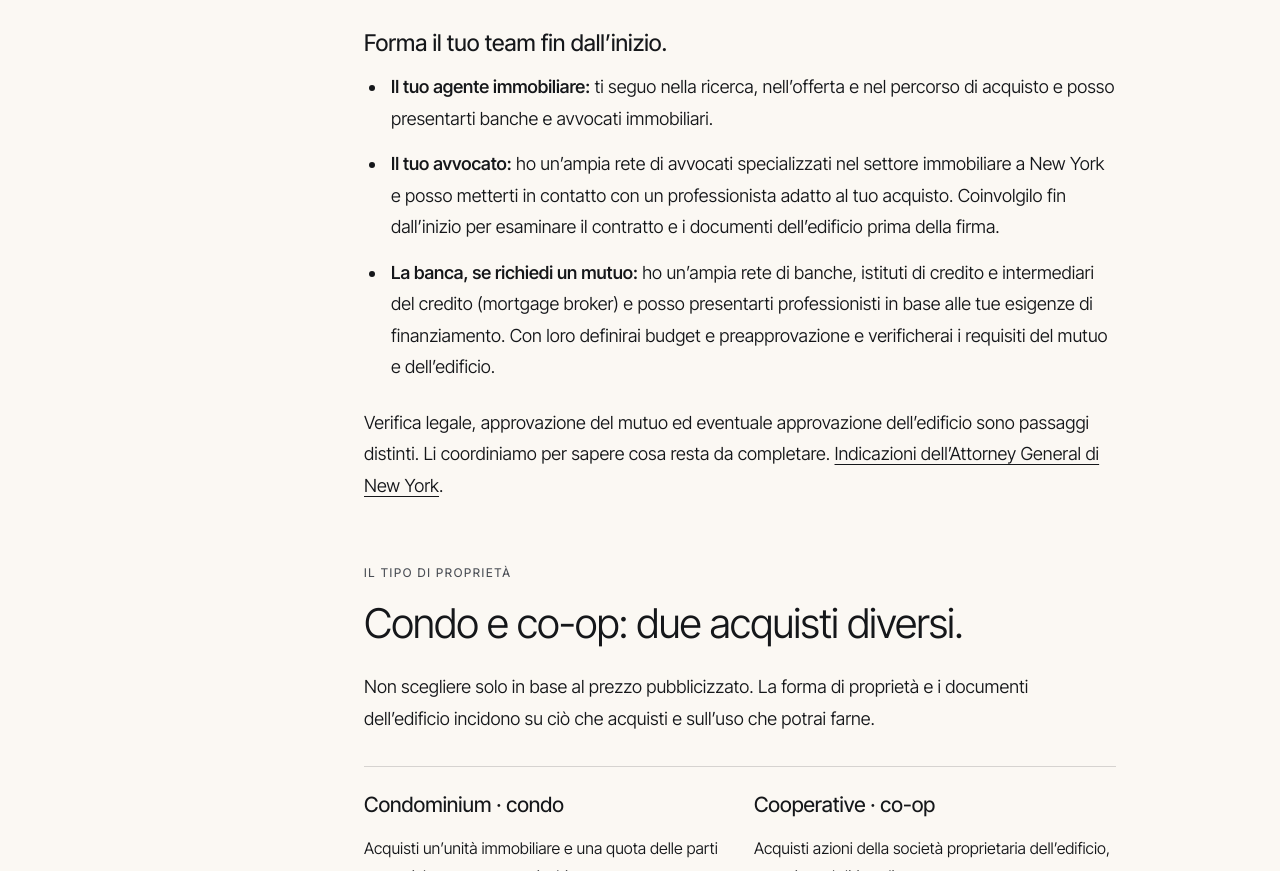
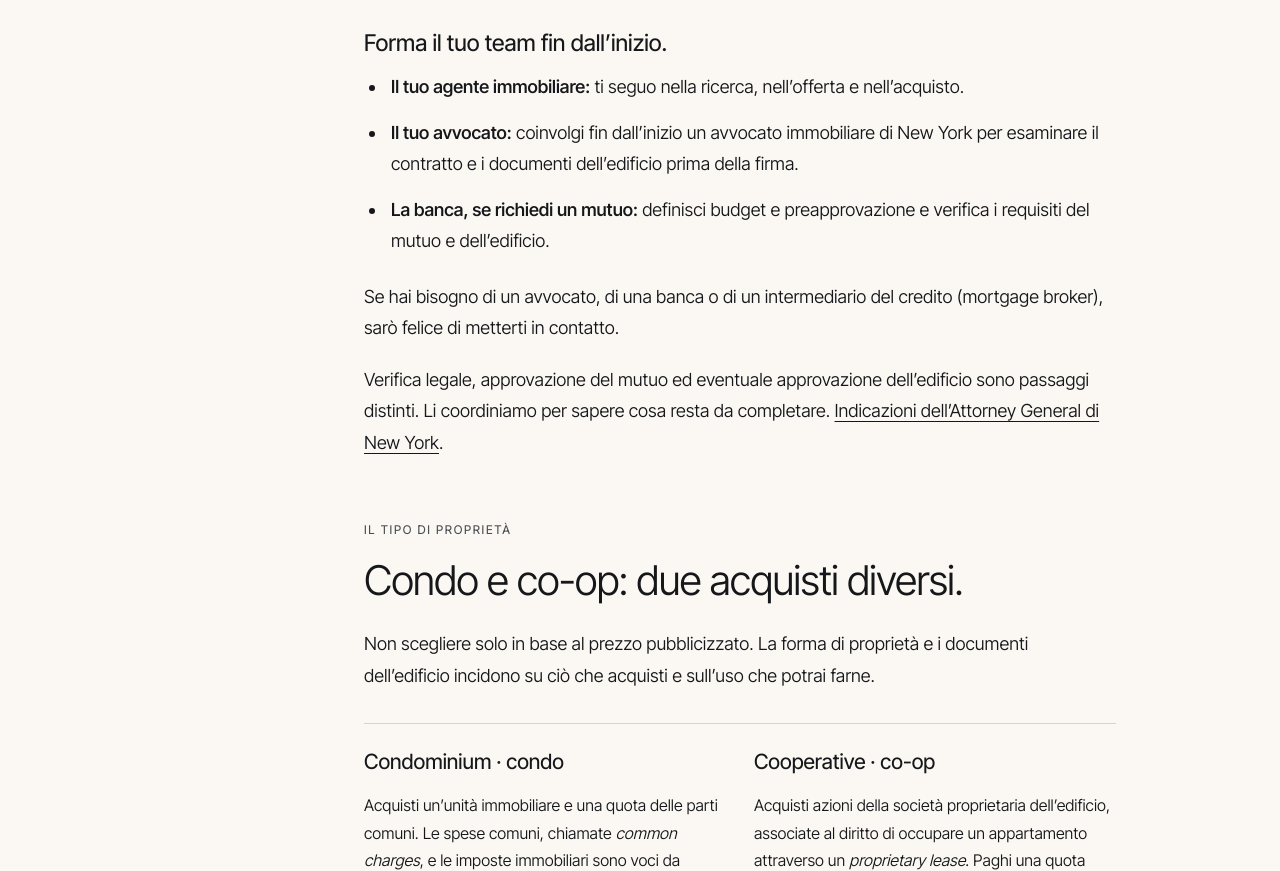
Before and after one commit to glennvelasco/glennvelasco.github.io, a plain HTML site: page it/comprare-casa-new-york.html in a window 1280 px wide. Shown: the part 1743-2614 px from the top of the page. Drawn offline with Linux system fonts and the light colour scheme.

Commit message:
Keep professional introductions a simple offer of help

```diff
--- a/it/comprare-casa-new-york.html
+++ b/it/comprare-casa-new-york.html
@@ -63,7 +63,7 @@
 <section id="prima-di-iniziare"><p class="label section-number">Prima di iniziare</p><h2>Parti da un piano e dal team giusto.</h2>
 <p>Comprare a New York significa valutare sia l’appartamento sia l’edificio di cui fa parte. Prima delle visite, metti a fuoco tre aspetti: come userai la casa, quanto vuoi impegnare nell’acquisto e quali spese mensili vuoi sostenere.</p>
 <p>Ti serve una residenza principale, una seconda casa o un immobile da affittare? Questa scelta orienta le domande da fare sulle regole dell’edificio. Il mio lavoro è aiutarti a confrontare le opzioni e organizzare la ricerca, spiegandoti il processo in italiano.</p>
-<p>Partiamo dalle tue priorità concrete: tragitto quotidiano, spazi, ascensore, luce, servizi e tempi del trasferimento. Possiamo poi usare la <a href="/neighborhoods.html">guida ai quartieri di New York (in inglese)</a> per costruire una prima selezione.</p><h3>Forma il tuo team fin dall’inizio.</h3><ul><li><strong>Il tuo agente immobiliare:</strong> ti seguo nella ricerca, nell’offerta e nel percorso di acquisto e posso presentarti banche e avvocati immobiliari.</li><li><strong>Il tuo avvocato:</strong> ho un’ampia rete di avvocati specializzati nel settore immobiliare a New York e posso metterti in contatto con un professionista adatto al tuo acquisto. Coinvolgilo fin dall’inizio per esaminare il contratto e i documenti dell’edificio prima della firma.</li><li><strong>La banca, se richiedi un mutuo:</strong> ho un’ampia rete di banche, istituti di credito e intermediari del credito (mortgage broker) e posso presentarti professionisti in base alle tue esigenze di finanziamento. Con loro definirai budget e preapprovazione e verificherai i requisiti del mutuo e dell’edificio.</li></ul><p>Verifica legale, approvazione del mutuo ed eventuale approvazione dell’edificio sono passaggi distinti. Li coordiniamo per sapere cosa resta da completare. <a href="https://ag.ny.gov/you-buy-co-op-or-condo" lang="en">Indicazioni dell’Attorney General di New York</a>.</p></section>
+<p>Partiamo dalle tue priorità concrete: tragitto quotidiano, spazi, ascensore, luce, servizi e tempi del trasferimento. Possiamo poi usare la <a href="/neighborhoods.html">guida ai quartieri di New York (in inglese)</a> per costruire una prima selezione.</p><h3>Forma il tuo team fin dall’inizio.</h3><ul><li><strong>Il tuo agente immobiliare:</strong> ti seguo nella ricerca, nell’offerta e nell’acquisto.</li><li><strong>Il tuo avvocato:</strong> coinvolgi fin dall’inizio un avvocato immobiliare di New York per esaminare il contratto e i documenti dell’edificio prima della firma.</li><li><strong>La banca, se richiedi un mutuo:</strong> definisci budget e preapprovazione e verifica i requisiti del mutuo e dell’edificio.</li></ul><p>Se hai bisogno di un avvocato, di una banca o di un intermediario del credito (mortgage broker), sarò felice di metterti in contatto.</p><p>Verifica legale, approvazione del mutuo ed eventuale approvazione dell’edificio sono passaggi distinti. Li coordiniamo per sapere cosa resta da completare. <a href="https://ag.ny.gov/you-buy-co-op-or-condo" lang="en">Indicazioni dell’Attorney General di New York</a>.</p></section>
 <section id="condo-coop"><p class="label section-number">Il tipo di proprietà</p><h2>Condo e co-op: due acquisti diversi.</h2>
 <p>Non scegliere solo in base al prezzo pubblicizzato. La forma di proprietà e i documenti dell’edificio incidono su ciò che acquisti e sull’uso che potrai farne.</p>
 <div class="article-compare"><div><h3>Condominium · condo</h3><p>Acquisti un’unità immobiliare e una quota delle parti comuni. Le spese comuni, chiamate <em>common charges</em>, e le imposte immobiliari sono voci da considerare nel budget. Verifica comunque le regole su affitti, lavori e utilizzo dell’abitazione.</p></div><div><h3>Cooperative · co-op</h3><p>Acquisti azioni della società proprietaria dell’edificio, associate al diritto di occupare un appartamento attraverso un <em>proprietary lease</em>. Paghi una quota periodica di <em>maintenance</em>. La documentazione della cooperativa definisce diritti, obblighi e procedure.</p></div></div>
```
Also changed, not shown: buyers-guide.html (+1 -1 lines), es/comprar-casa-nueva-york.html (+1 -1 lines).
